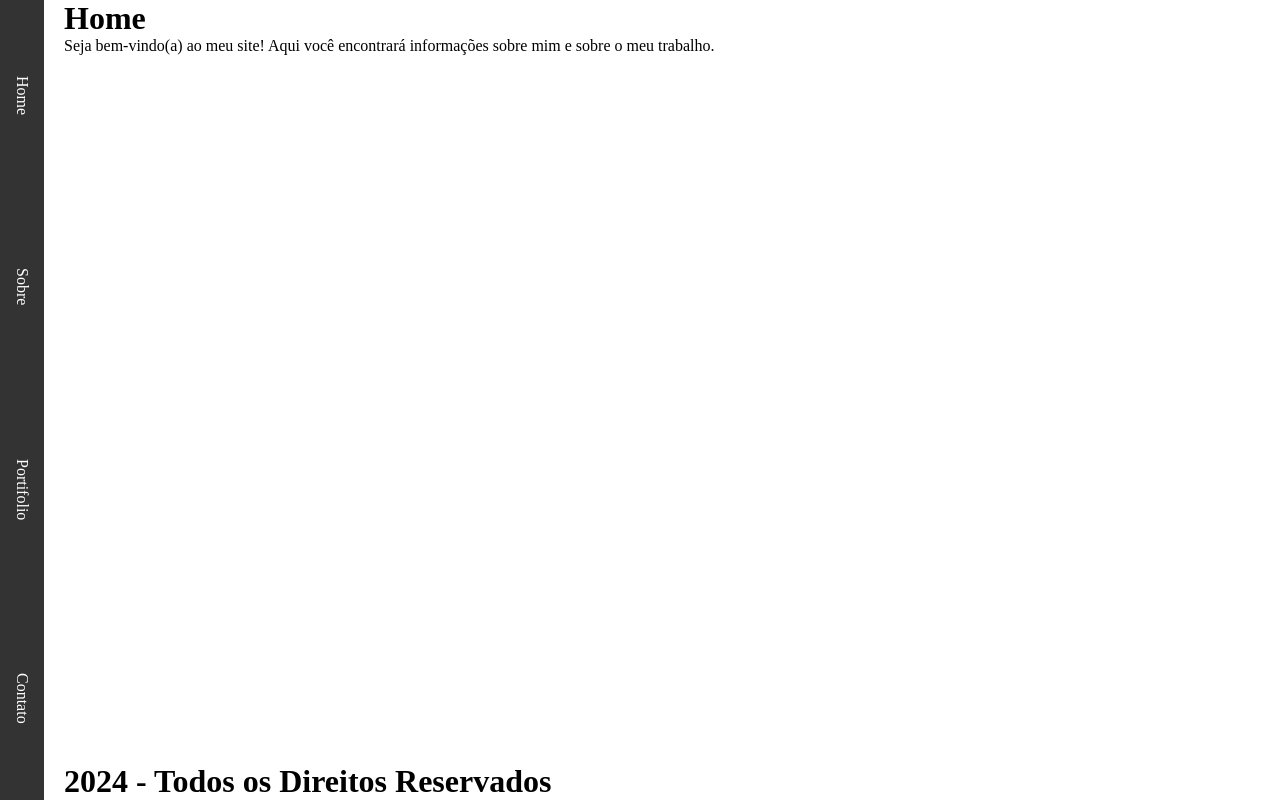
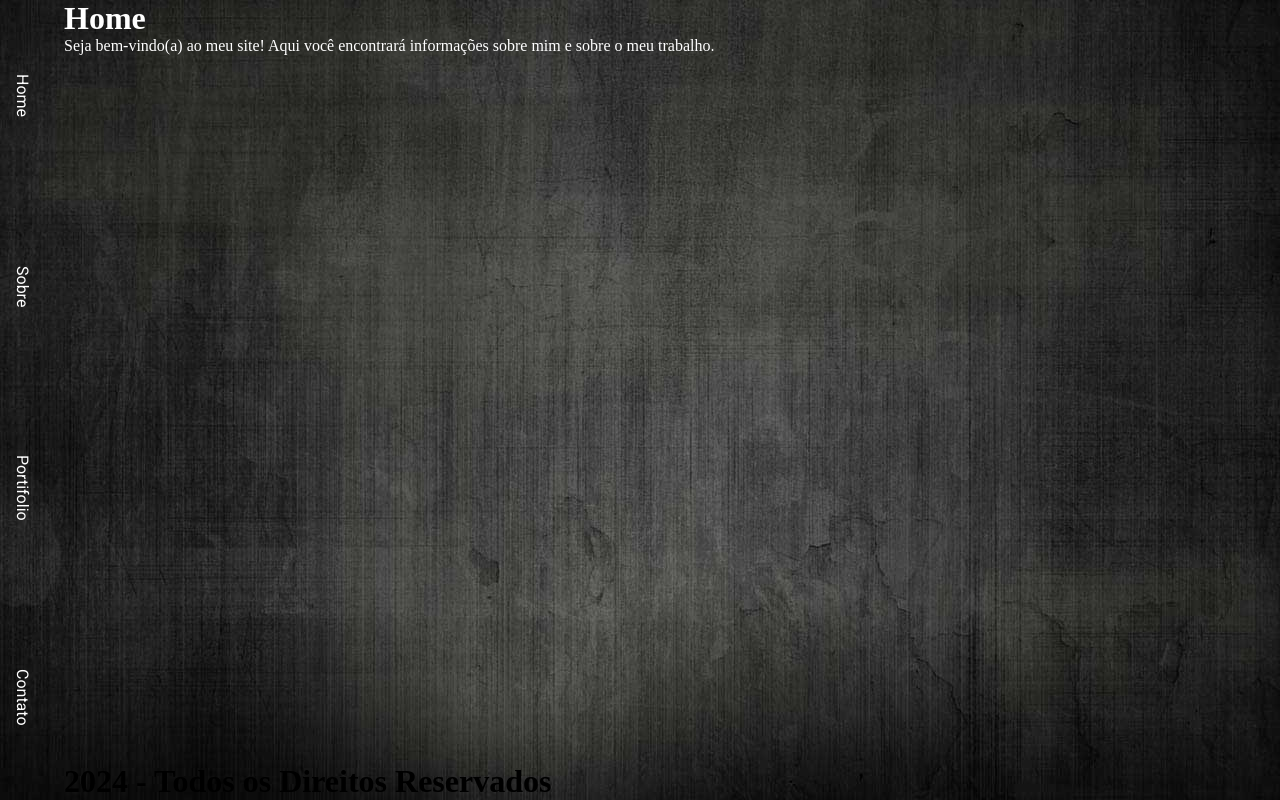
Before and after one commit to Vikcarvalhos/imViktor, a React (Vite) app: page / in a window 1280 px wide. Built offline with nearby package versions, Linux system fonts and the light colour scheme.

Commit message:
feat: background added to style

```diff
--- /dev/null
+++ b/src/css/home.css
@@ -0,0 +1,3 @@
+.home{
+    color: white;
+}
--- a/src/css/nav.css
+++ b/src/css/nav.css
@@ -5,7 +5,7 @@
         top: 0;
         left: 0;
         height: 100%;
-        background-color: #333;
+        font-family: 'Roboto', Arial, Helvetica, sans-serif;
     }
 
     .nav-menu {
--- a/src/css/style.css
+++ b/src/css/style.css
@@ -1,3 +1,5 @@
+@import url('https://fonts.googleapis.com/css2?family=Roboto:ital,wght@0,100;0,300;0,400;0,500;0,700;0,900;1,100;1,300;1,400;1,500;1,700;1,900&display=swap');
+
 *{
     margin: 0;
     padding: 0;
@@ -34,6 +36,7 @@
         flex-direction: column;
         min-height: 100vh;
         margin-left: 5vw;
+        background: url('../assets/img/background.jpg') no-repeat center center fixed;
     }
 
     footer{
--- a/src/routes/Home.jsx
+++ b/src/routes/Home.jsx
@@ -1,4 +1,5 @@
 import '../css/style.css'
+import '../css/home.css'
 import { motion } from "framer-motion"
 
 function Home(){
```
Also changed, not shown: src/assets/img/background.jpg (added).
